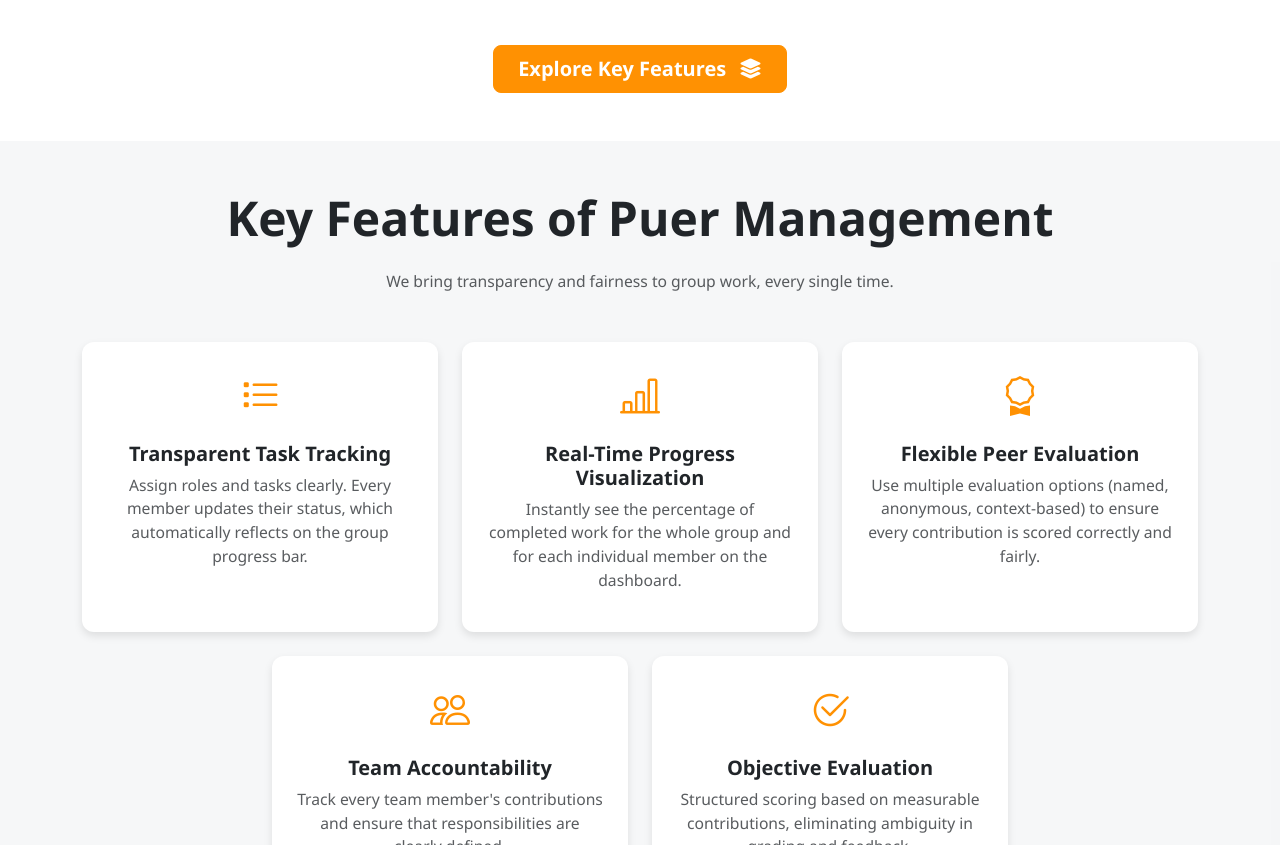
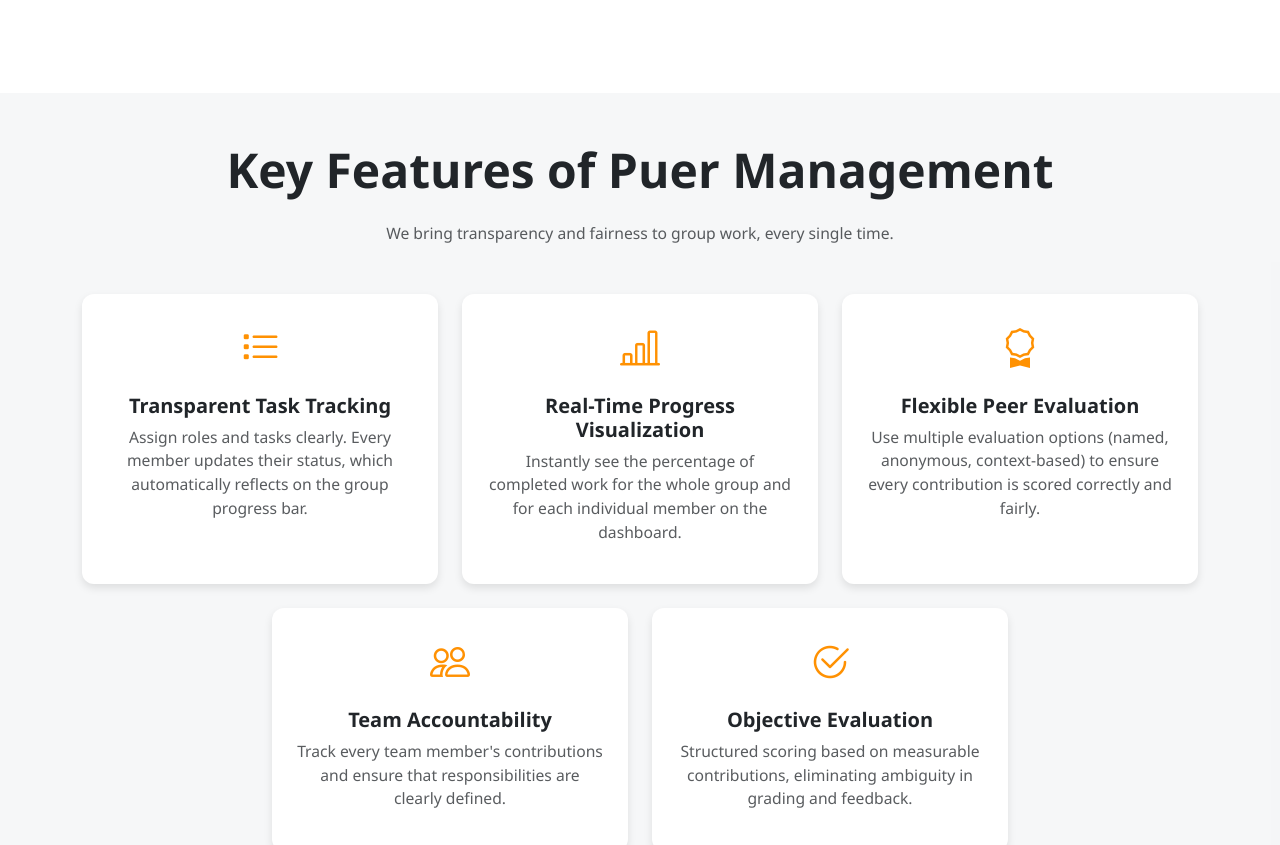
Before and after one commit to Umutileri/onepage, a plain HTML site: page index.html in a window 1280 px wide. Shown: the part 2279-3124 px from the top of the page. Drawn offline with nearby package versions, Linux system fonts and the light colour scheme.

Commit message:
explore button canceled

```diff
--- a/index.html
+++ b/index.html
@@ -593,13 +593,6 @@
             </p>
           </div>
         </div>
-
-        <div class="text-center">
-          <a href="#features" class="btn btn-primary btn-lg fw-semibold px-4">
-            Explore Key Features
-            <i class="fa-solid fa-layer-group ms-2"></i>
-          </a>
-        </div>
       </div>
     </section>
     <!-- key features -->
```
